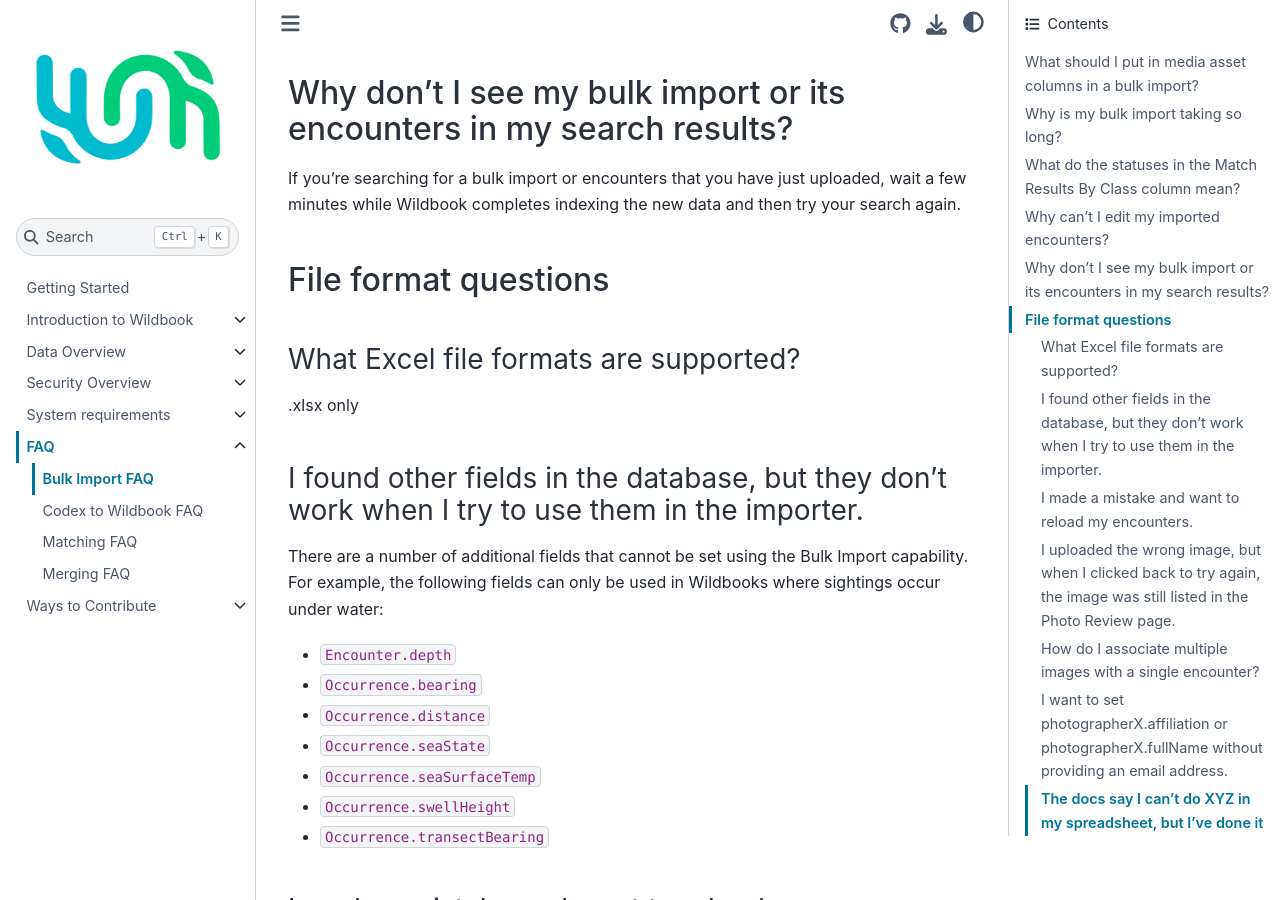
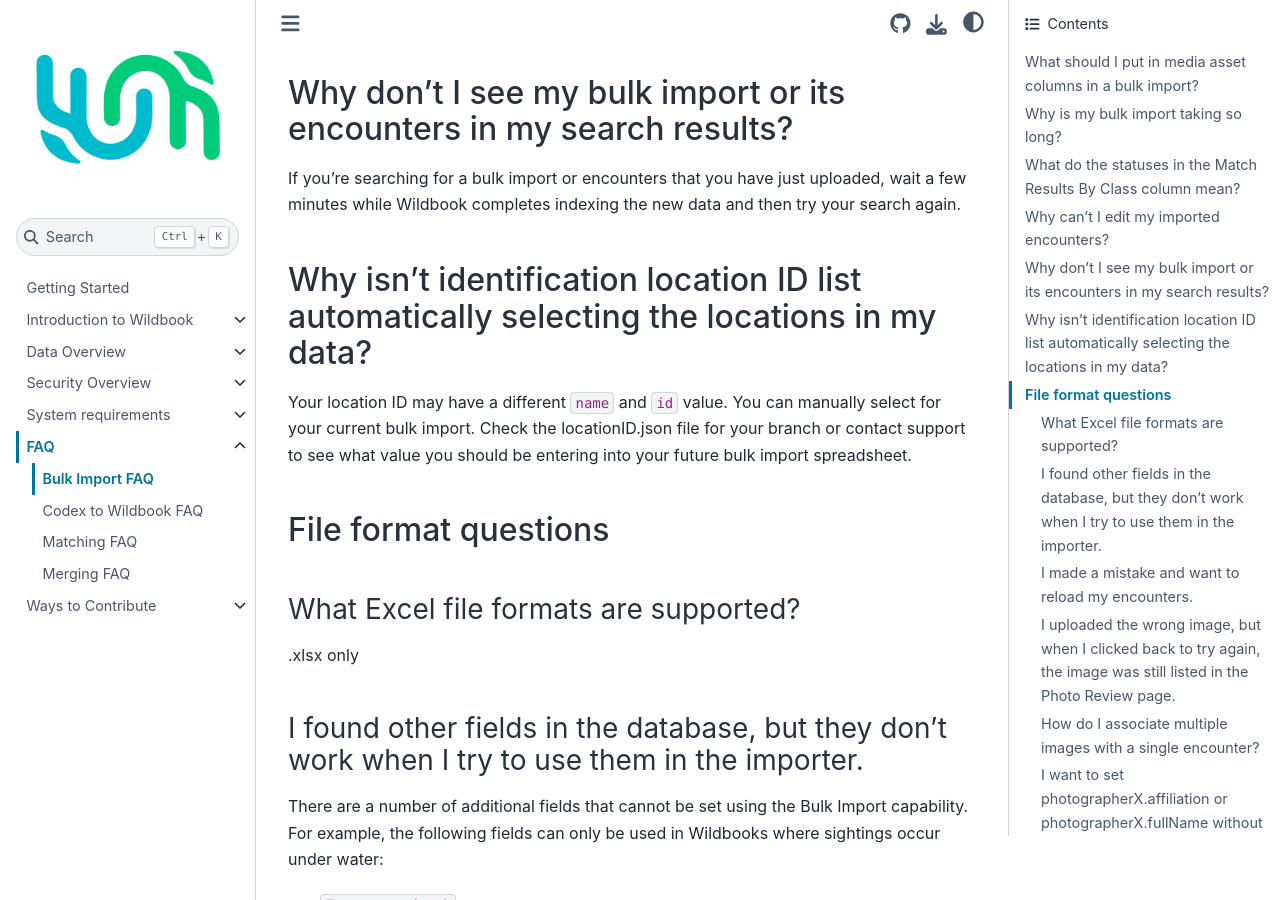
Before and after one commit to WildMeOrg/wildbook-docs, a Sphinx documentation site: the page built from docs/faq/bulk-import-faq.md, in a window 1280 px wide and 900 px high, scrolled down 1124 px. Built offline with Sphinx 7.4.7 and the Sphinx Book theme 1.1.4, drawn with Linux system fonts in a browser that asks for light colours.

Commit message:
FAQ update ID mismatch

```diff
--- a/docs/faq/bulk-import-faq.md
+++ b/docs/faq/bulk-import-faq.md
@@ -28,6 +28,10 @@
 ## Why don't I see my bulk import or its encounters in my search results?
 
 If you're searching for a bulk import or encounters that you have just uploaded, wait a few minutes while Wildbook completes indexing the new data and then try your search again.
+
+## Why isn't identification location ID list automatically selecting the locations in my data?
+
+Your location ID may have a different `name` and `id` value. You can manually select for your current bulk import. Check the locationID.json file for your branch or contact support to see what value you should be entering into your future bulk import spreadsheet.
 
 ## File format questions
 
```
